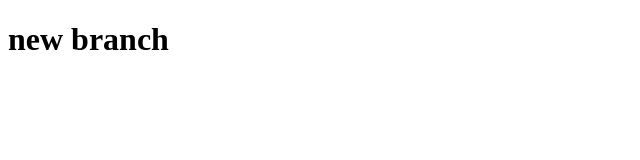
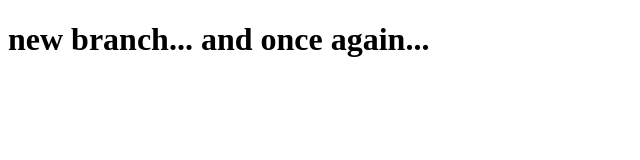
Before and after one commit to Matiaspalaciovilla/clase-1, a plain HTML site: page index.html in a window 1280 px wide. Shown: the whole page, without its empty margins (0-640 px from the left). Drawn offline with Linux system fonts and the light colour scheme.

Commit message:
new branches

```diff
--- a/index.html
+++ b/index.html
@@ -7,7 +7,7 @@
     <link rel="stylesheet" href="public/css/index.css">
 </head>
 <body>
-    <h1>new branch</h1>
+    <h1>new branch... and once again...</h1>
 </body>
 <script src="public/js/index.js"></script>
 </html>
```
